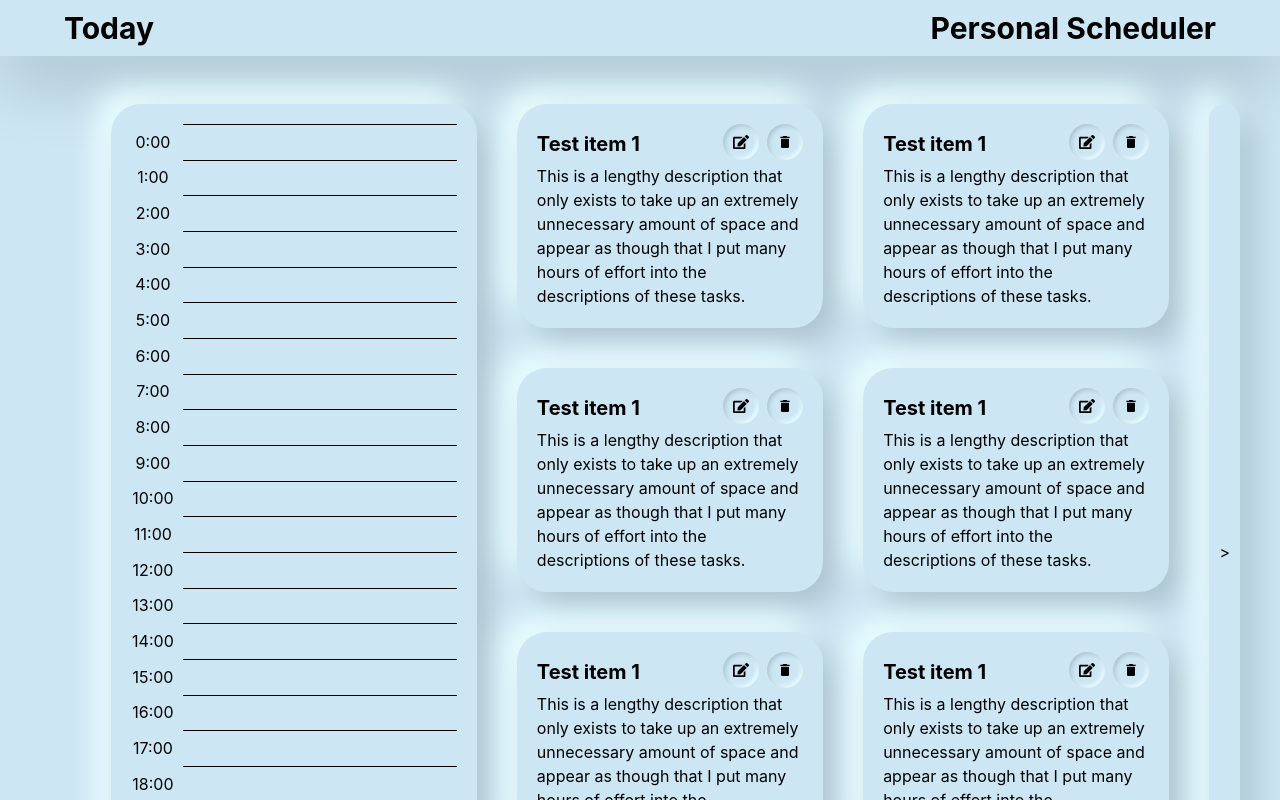
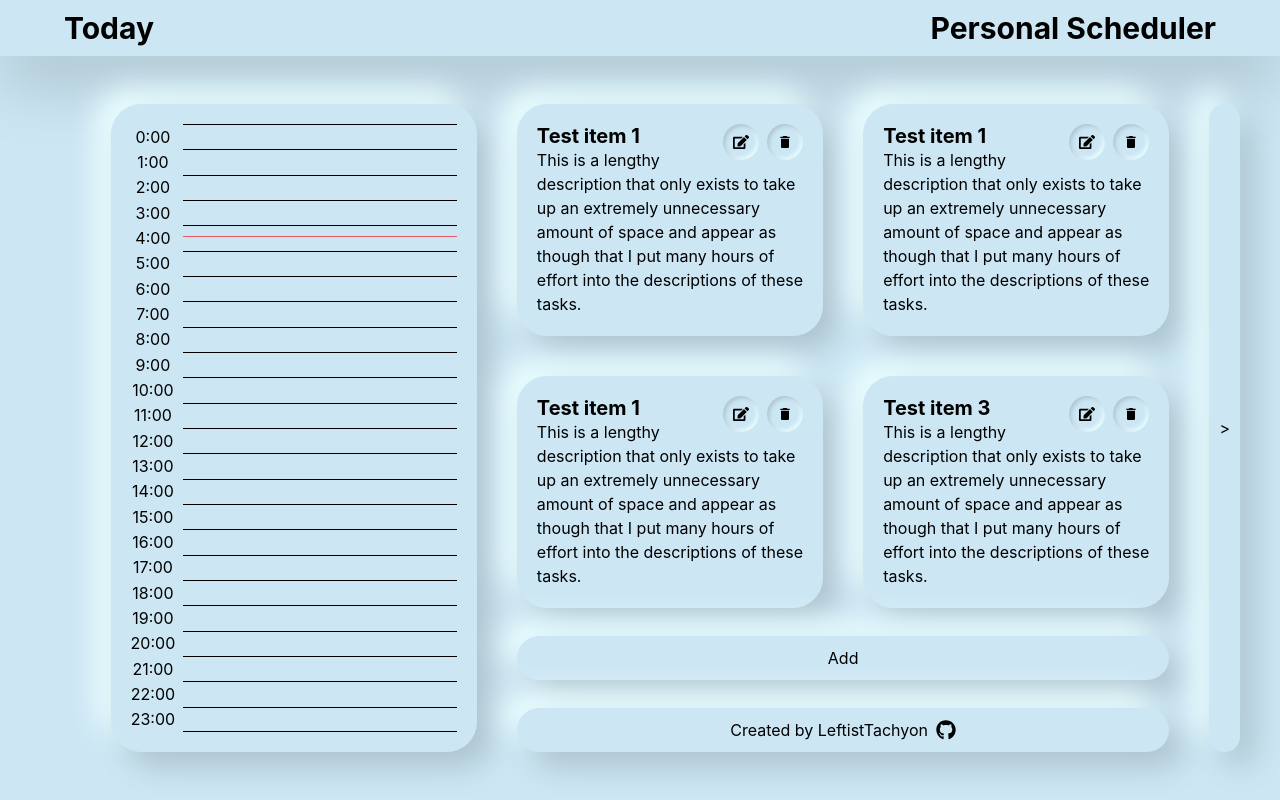
Before and after one commit to LeftistTachyon/personal-scheduler, a Next.js app: page / in a window 1280 px wide. Shown: the top 800 px of the page. Built offline with nearby package versions, Linux system fonts and the light colour scheme.

Commit message:
Added red line of present

```diff
--- a/package.json
+++ b/package.json
@@ -26,6 +26,7 @@
 		"@emotion/react": "^11.7.1",
 		"@emotion/styled": "^11.6.0",
 		"framer-motion": "^5.6.0",
+		"luxon": "^2.3.0",
 		"next": "^12.0.10",
 		"react": "^17.0.2",
 		"react-dom": "17.0.2",
@@ -33,6 +34,7 @@
 	},
 	"devDependencies": {
 		"@babel/core": "^7.17.2",
+		"@types/luxon": "^2.0.9",
 		"@types/node": "^17.0.18",
 		"@types/react": "^17.0.39",
 		"prettier": "^2.5.1",
--- a/src/pages/index.tsx
+++ b/src/pages/index.tsx
@@ -2,6 +2,7 @@ import {
 	Box,
 	BoxProps,
 	Center,
+	Divider,
 	Grid,
 	Heading,
 	Icon,
@@ -9,10 +10,12 @@ import {
 	Stack,
 	StackProps,
 	Text,
+	useInterval,
 	VStack,
 } from "@chakra-ui/react";
 import NextChakraLink from "@components/nextChakraLink";
-import React, { cloneElement } from "react";
+import { DateTime } from "luxon";
+import React, { cloneElement, useState } from "react";
 import { FaEdit, FaGithub } from "react-icons/fa";
 import { MdDelete } from "react-icons/md";
 
@@ -45,15 +48,19 @@ const shownHours: string[] = [
 ];
 
 export default function Home() {
-	// const ref = useRef();
-	// const { height } = useContainerDimensions(ref);
+	const [now, setNow] = useState(DateTime.now());
+	useInterval(() => {
+		setNow(DateTime.now());
+	}, 60_000);
+
+	const percentage = (now.hour * 60 + now.minute + now.second / 60.0) / 14.4;
+	console.log("Redrawn", percentage);
 
 	return (
 		<Stack
 			spacing={10}
 			justifySelf="stretch"
 			align="stretch"
-			// minW="100vw"
 			p={10}
 			direction="row"
 		>
@@ -70,6 +77,7 @@ export default function Home() {
 					templateColumns="auto minmax(0, 1fr)"
 					columnGap={2}
 					h="100%"
+					position="relative"
 				>
 					{shownHours.map((hour, idx) =>
 						cloneElement(
@@ -86,113 +94,45 @@ export default function Home() {
 							{ key: hour }
 						)
 					)}
+					<Divider
+						borderColor="red"
+						position="absolute"
+						gridColumn={2}
+						top={percentage + "%"}
+					/>
 				</Grid>
 			</GridItem>
 			<VStack flex={2} align="stretch" spacing={7}>
 				<Box flex={1}>
 					<SimpleGrid columns={2} spacing={10}>
-						<GridItem p={5} display="block">
-							<Stack direction="row" float="right">
-								<InsetButton>
-									<Icon as={FaEdit} boxSize={4} />
-								</InsetButton>
-								<InsetButton>
-									<Icon as={MdDelete} boxSize={4} />
-								</InsetButton>
-							</Stack>
-							<Heading size="md">Test item 1</Heading>
-							<Text>
-								This is a lengthy description that only exists
+						<TodoItem
+							title="Test item 1"
+							description="This is a lengthy description that only exists
 								to take up an extremely unnecessary amount of
 								space and appear as though that I put many hours
-								of effort into the descriptions of these tasks.
-							</Text>
-						</GridItem>
-						<GridItem p={5} display="block">
-							<Stack direction="row" float="right">
-								<InsetButton>
-									<Icon as={FaEdit} boxSize={4} />
-								</InsetButton>
-								<InsetButton>
-									<Icon as={MdDelete} boxSize={4} />
-								</InsetButton>
-							</Stack>
-							<Heading size="md">Test item 1</Heading>
-							<Text>
-								This is a lengthy description that only exists
+								of effort into the descriptions of these tasks."
+						/>
+						<TodoItem
+							title="Test item 1"
+							description="This is a lengthy description that only exists
 								to take up an extremely unnecessary amount of
 								space and appear as though that I put many hours
-								of effort into the descriptions of these tasks.
-							</Text>
-						</GridItem>
-						<GridItem p={5} display="block">
-							<Stack direction="row" float="right">
-								<InsetButton>
-									<Icon as={FaEdit} boxSize={4} />
-								</InsetButton>
-								<InsetButton>
-									<Icon as={MdDelete} boxSize={4} />
-								</InsetButton>
-							</Stack>
-							<Heading size="md">Test item 1</Heading>
-							<Text>
-								This is a lengthy description that only exists
+								of effort into the descriptions of these tasks."
+						/>
+						<TodoItem
+							title="Test item 1"
+							description="This is a lengthy description that only exists
 								to take up an extremely unnecessary amount of
 								space and appear as though that I put many hours
-								of effort into the descriptions of these tasks.
-							</Text>
-						</GridItem>
-						<GridItem p={5} display="block">
-							<Stack direction="row" float="right">
-								<InsetButton>
-									<Icon as={FaEdit} boxSize={4} />
-								</InsetButton>
-								<InsetButton>
-									<Icon as={MdDelete} boxSize={4} />
-								</InsetButton>
-							</Stack>
-							<Heading size="md">Test item 1</Heading>
-							<Text>
-								This is a lengthy description that only exists
+								of effort into the descriptions of these tasks."
+						/>
+						<TodoItem
+							title="Test item 3"
+							description="This is a lengthy description that only exists
 								to take up an extremely unnecessary amount of
 								space and appear as though that I put many hours
-								of effort into the descriptions of these tasks.
-							</Text>
-						</GridItem>
-						<GridItem p={5} display="block">
-							<Stack direction="row" float="right">
-								<InsetButton>
-									<Icon as={FaEdit} boxSize={4} />
-								</InsetButton>
-								<InsetButton>
-									<Icon as={MdDelete} boxSize={4} />
-								</InsetButton>
-							</Stack>
-							<Heading size="md">Test item 1</Heading>
-							<Text>
-								This is a lengthy description that only exists
-								to take up an extremely unnecessary amount of
-								space and appear as though that I put many hours
-								of effort into the descriptions of these tasks.
-							</Text>
-						</GridItem>
-						<GridItem p={5} display="block">
-							<Stack direction="row" float="right">
-								<InsetButton>
-									<Icon as={FaEdit} boxSize={4} />
-								</InsetButton>
-								<InsetButton>
-									<Icon as={MdDelete} boxSize={4} />
-								</InsetButton>
-							</Stack>
-							<Heading size="md">Test item 1</Heading>
-							<Text>
-								This is a lengthy description that only exists
-								to take up an extremely unnecessary amount of
-								space and appear as though that I put many hours
-								of effort into the descriptions of these tasks.
-							</Text>
-						</GridItem>
+								of effort into the descriptions of these tasks."
+						/>
 					</SimpleGrid>
 				</Box>
 				<GridItem as="button">
@@ -229,6 +169,39 @@ function GridItem(props: StackProps): JSX.Element {
 	);
 }
 
+type TodoItemData = {
+	title: string;
+	description: string;
+};
+type TodoItemProps = BoxProps & TodoItemData;
+
+function TodoItem({
+	title,
+	description,
+	...props
+}: TodoItemProps): JSX.Element {
+	return (
+		<Box
+			p={5}
+			rounded={30}
+			bg="primary"
+			boxShadow="15px 15px 30px #adc4cf, -15px -15px 30px #ebffff"
+			{...props}
+		>
+			<Stack direction="row" float="right">
+				<InsetButton>
+					<Icon as={FaEdit} boxSize={4} />
+				</InsetButton>
+				<InsetButton>
+					<Icon as={MdDelete} boxSize={4} />
+				</InsetButton>
+			</Stack>
+			<Heading size="md">{title}</Heading>
+			<Text>{description}</Text>
+		</Box>
+	);
+}
+
 function InsetButton(props: BoxProps): JSX.Element {
 	return (
 		<Center
```
Also changed, not shown: 1 other file (tests, documents, lock files or other folders).
